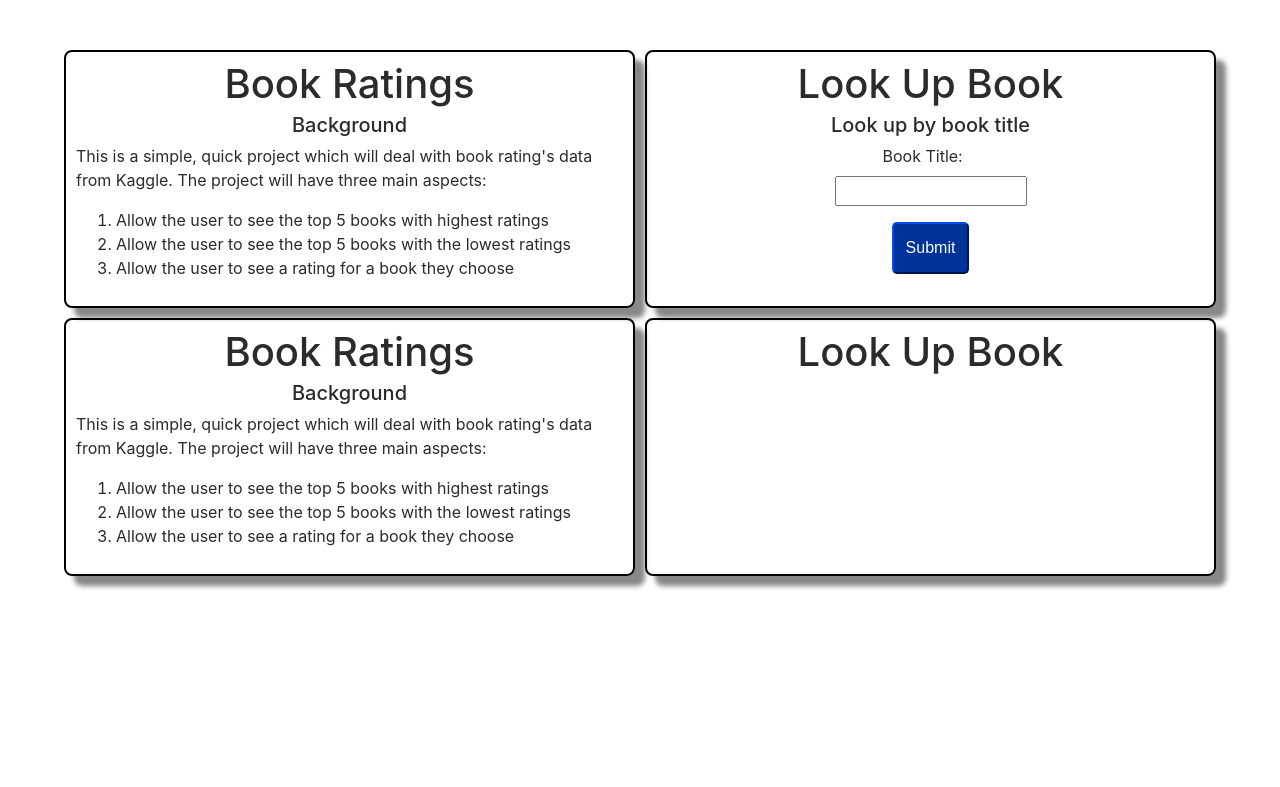
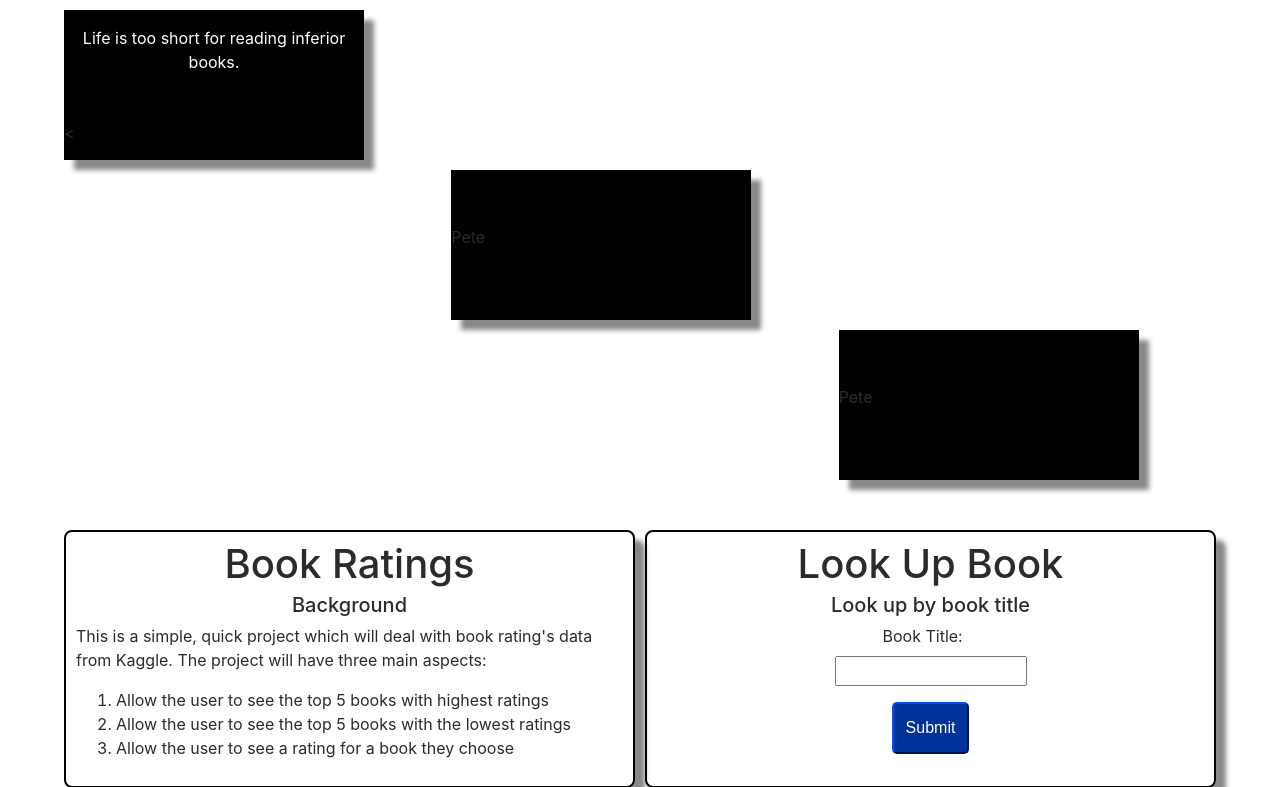
Before and after one commit to ravenusmc/book_ratings, a Flask app: page /home in a window 1280 px wide. Shown: the part 56-843 px from the top of the page. Before the commit the page ends 645 px from the top, so only its background shows below. Run offline with Flask 3, Linux system fonts and the light colour scheme; the visitor is signed in with stand-in values (Sample User, id 1); some libraries are stand-ins or nearby versions.

Commit message:
working on styling on home page

```diff
--- a/static/css/main.css
+++ b/static/css/main.css
@@ -66,6 +66,28 @@ input {
 
 /* CSS for Home Page */
 
+.section_one {
+  display: grid;
+  grid-template-columns: 1fr 1fr 1fr;
+  grid-gap: 10px;
+  margin-top: 10px;
+  margin-left: 5%;
+  margin-right: 5%;
+}
+
+.section_div {
+  display: grid;
+  align-items: center;
+  background-color: black;
+  box-shadow: 10px 10px 5px #888888;
+  height: 150px;
+  width: 300px;
+}
+
+.div_paragraph {
+  color: white;
+}
+
 .grid {
   display: grid;
   grid-template-columns: 1fr 1fr;
--- a/templates/home.html
+++ b/templates/home.html
@@ -15,6 +15,24 @@
     </ul>
   </div>
 </nav>
+
+<section class='section_one'>
+
+  <div class='section_div'>
+    <p class='center div_paragraph'>Life is too short for reading inferior books.</p><
+  </div>
+  <div></div>
+  <div></div>
+
+  <div></div>
+  <div class='section_div'><p>Pete</p></div>
+  <div></div>
+
+  <div></div>
+  <div></div>
+  <div class='section_div'><p>Pete</p></div>
+
+</section>
 
 <!-- Code for the main section -->
 <main class='grid'>
```
